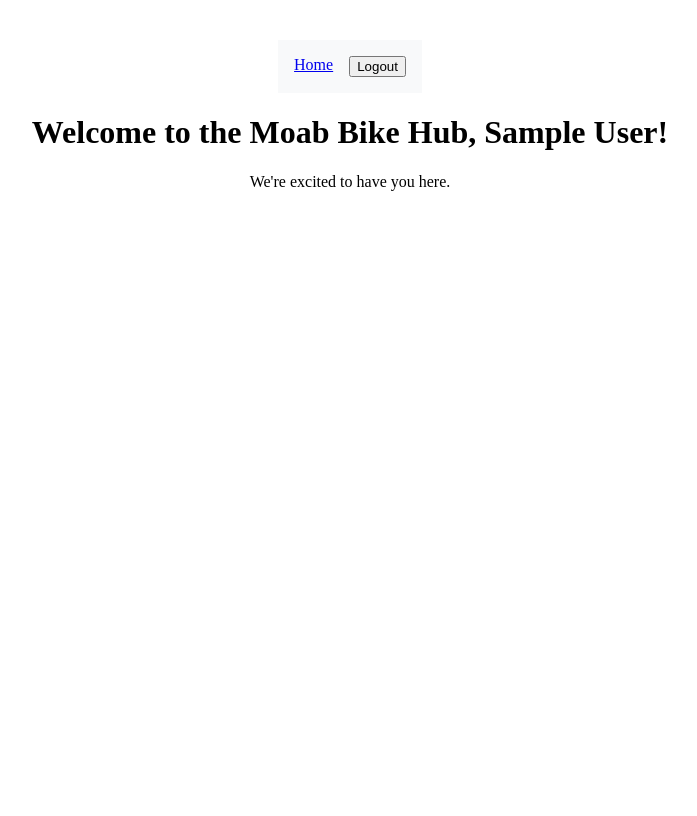
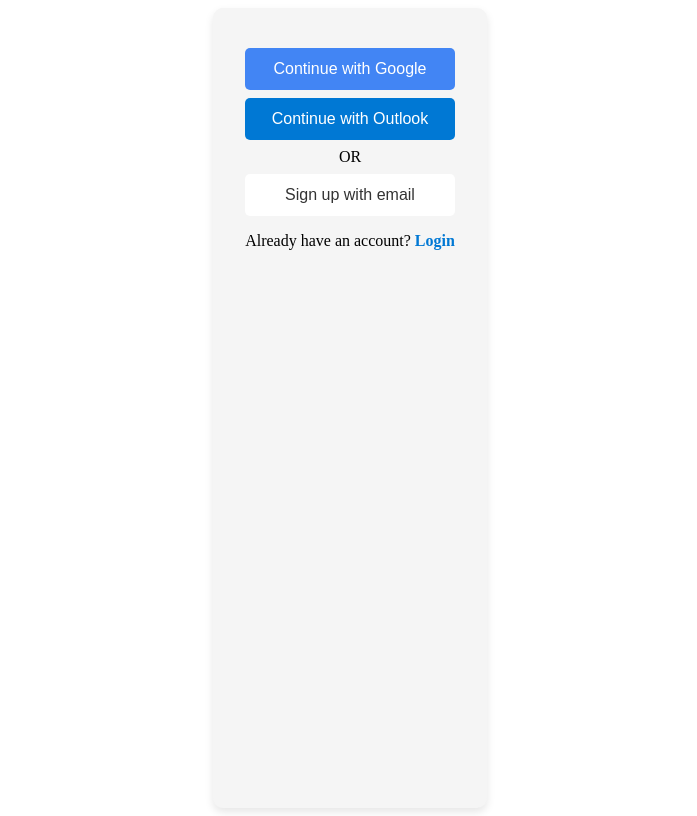
Before and after one commit to lalonggone/moab-bike-app, a Vue app: page / in a window 1280 px wide. Shown: the whole page, without its empty margins (290-987 px from the left). Built offline with nearby package versions, Linux system fonts and the light colour scheme; no server answers; sample sign-in values are in the browser's storage.

Commit message:
Add ability to differentiate individual vs organization accounts, fix auth handling and route nav

```diff
--- a/src/App.vue
+++ b/src/App.vue
@@ -9,3 +9,11 @@
   name: 'App',
 };
 </script>
+
+<style>
+#app {
+  display: flex;
+  justify-content: center;
+  height: 100vh;
+}
+</style>
--- a/src/components/CyclistQuiz.vue
+++ b/src/components/CyclistQuiz.vue
@@ -1,6 +1,7 @@
 <template>
     <div v-if="show" class="modal">
       <div class="modal-content">
+        <button @click="closeModal">Close</button>
         <h1>Let's get to know you better!</h1>
         <form @submit.prevent="submitQuiz">
           <div v-if="step === 1" class="quiz-step">
@@ -41,6 +42,10 @@
       const goals = ref([]);
       const auth = getAuth();
 
+      const closeModal = () => {
+        emit('close');
+      };
+
       const nextStep = () => {
         step.value++;
       };
@@ -69,7 +74,8 @@
         type,
         goals,
         nextStep,
-        submitQuiz
+        submitQuiz,
+        closeModal
       };
     }
   });
--- a/src/components/Login.vue
+++ b/src/components/Login.vue
@@ -30,7 +30,9 @@
           password: password.value
         });
         console.log('User logged in:', response.data);
-          router.push('/');
+        localStorage.setItem('token', response.data.token);
+        localStorage.setItem('user', JSON.stringify(response.data.user));
+        router.push('/home');  // Navigate to home after successful login
       } catch (error) {
         console.error('Error logging in:', error);
       }
--- a/src/components/NavBar.vue
+++ b/src/components/NavBar.vue
@@ -1,24 +1,29 @@
 <template>
   <nav>
-      <router-link to="/">Home</router-link>
-      <button @click="logout">Logout</button>
+    <ul>
+      <li><router-link to="/home">Home</router-link></li>
+      <li><button @click="logout">Logout</button></li>
+    </ul>
   </nav>
 </template>
 
 <script lang="ts">
 import { defineComponent } from 'vue';
-  import { signOut } from 'firebase/auth';
-  import { auth } from '../firebaseConfig';
 import { useRouter } from 'vue-router';
 
 export default defineComponent({
   setup() {
     const router = useRouter();
-      const logout = async () => {
-        await signOut(auth);
-        router.push('/signup');
+
+    const logout = () => {
+      localStorage.removeItem('token');
+      localStorage.removeItem('user');
+      router.push('/login');
     };
-      return { logout };
+
+    return {
+      logout
+    };
   }
 });
 </script>
@@ -26,8 +31,26 @@
 <style scoped>
 nav {
   display: flex;
-    gap: 1rem;
-    background-color: #f8f9fa;
+  justify-content: space-between;
+  /* background-color: #333; */
+  color: white;
   padding: 1rem;
 }
+
+ul {
+  list-style-type: none;
+  display: flex;
+  gap: 1rem;
+}
+
+li {
+  display: flex;
+}
+
+button {
+  background: none;
+  border: none;
+  color: white;
+  cursor: pointer;
+}
 </style>
--- a/src/components/Register.vue
+++ b/src/components/Register.vue
@@ -5,6 +5,10 @@
       <input v-model="name" placeholder="Name" required />
       <input v-model="email" placeholder="Email" required />
       <input v-model="password" type="password" placeholder="Password" required />
+      <select v-model="accountType" required>
+        <option value="individual">Individual</option>
+        <option value="organization">Organization</option>
+      </select>
       <button type="submit">Register</button>
     </form>
     <p class="login-prompt">
@@ -15,8 +19,8 @@
 
 <script lang="ts">
 import { defineComponent, ref } from 'vue';
+import axios from 'axios';
 import { useRouter } from 'vue-router';
-import axios from 'axios';
 
 export default defineComponent({
   setup() {
@@ -24,13 +28,15 @@
     const name = ref('');
     const email = ref('');
     const password = ref('');
+    const accountType = ref('individual'); // Default value
 
     const register = async () => {
       try {
         const response = await axios.post('http://localhost:3000/register', {
           name: name.value,
           email: email.value,
-          password: password.value
+          password: password.value,
+          account_type: accountType.value
         });
         console.log('User registered:', response.data);
         router.push('/login');
@@ -43,6 +49,7 @@
       name,
       email,
       password,
+      accountType,
       register
     };
   }
@@ -67,7 +74,7 @@
   gap: 1rem;
 }
 
-input {
+input, select {
   width: 100%;
   padding: 0.75rem;
   border: 1px solid #ccc;
--- a/src/components/Signup.vue
+++ b/src/components/Signup.vue
@@ -3,7 +3,6 @@
     <div class="signup-buttons">
       <button class="google-signup" @click="googleSignIn">Continue with Google</button>
       <button class="outlook-signup">Continue with Outlook</button>
-    </div>
       <div class="divider">
         <span>OR</span>
       </div>
@@ -11,6 +10,7 @@
       <p class="already-account">
         Already have an account? <router-link to="/login">Login</router-link>
       </p>
+    </div>
   </div>
 </template>
 
@@ -29,7 +29,10 @@
         const result = await signInWithPopup(auth, googleProvider);
         const user = result.user;
         console.log('User signed in with Google:', user);
-        router.push('/');  // Navigate to home after successful sign-in
+        const token = await user.getIdToken();
+        localStorage.setItem('token', token);
+        localStorage.setItem('user', JSON.stringify(user));
+        router.push('/home');  // Navigate to home after successful sign-in
       } catch (error) {
         console.error('Error signing in with Google:', error);
       }
@@ -52,6 +55,7 @@
   display: flex;
   flex-direction: column;
   align-items: center;
+  max-width: 400px;
   padding: 2rem;
   background-color: #f5f5f5;
   border-radius: 10px;
@@ -91,7 +95,6 @@
 .divider span {
   flex-grow: 1;
   text-align: center;
-  border-bottom: 1px solid #ccc;
   line-height: 0.1em;
   margin: 0 1rem;
   padding: 0 1rem;
--- a/src/router/index.ts
+++ b/src/router/index.ts
@@ -3,13 +3,13 @@
 import Signup from '../components/Signup.vue';
 import Login from '../components/Login.vue';
 import Register from '../components/Register.vue';
-import { getAuth, onAuthStateChanged } from 'firebase/auth';
 
 const routes = [
-  { path: '/', component: Home, meta: { requiresAuth: true } },
+  { path: '/', component: Signup },
   { path: '/signup', component: Signup },
   { path: '/login', component: Login },
-  { path: '/register', component: Register }
+  { path: '/register', component: Register },
+  { path: '/home', component: Home, meta: { requiresAuth: true } }
 ];
 
 const router = createRouter({
@@ -18,14 +18,13 @@
 });
 
 router.beforeEach((to, from, next) => {
-  const auth = getAuth();
   const requiresAuth = to.matched.some(record => record.meta.requiresAuth);
-  const user = auth.currentUser;
+  const isAuthenticated = localStorage.getItem('token') !== null;
 
-  if (requiresAuth && !user) {
+  if (requiresAuth && !isAuthenticated) {
     next('/signup');
-  } else if (user && (to.path === '/login' || to.path === '/signup' || to.path === '/register')) {
-    next('/');
+  } else if (isAuthenticated && (to.path === '/login' || to.path === '/signup' || to.path === '/register')) {
+    next('/home');
   } else {
     next();
   }
--- a/src/views/Home.vue
+++ b/src/views/Home.vue
@@ -5,7 +5,7 @@
       <h1>Welcome to the Moab Bike Hub, {{ userName }}!</h1>
       <p>We're excited to have you here.</p>
     </div>
-    <CyclistQuiz v-if="showQuizModal" @close="closeQuizModal" />
+    <CyclistQuiz v-if="showQuizModal" :show="showQuizModal" @close="closeQuizModal" />
   </div>
 </template>
 
@@ -13,7 +13,6 @@
 import { defineComponent, ref, onMounted } from 'vue';
 import NavBar from '../components/NavBar.vue';
 import CyclistQuiz from '../components/CyclistQuiz.vue';
-import { getAuth, onAuthStateChanged } from 'firebase/auth';
 
 export default defineComponent({
   name: 'Home',
@@ -24,21 +23,14 @@
   setup() {
     const isAuthenticated = ref(false);
     const userName = ref('');
-    const showQuizModal = ref(false); // Control the visibility of the quiz modal
-    const auth = getAuth();
+    const showQuizModal = ref(false);
 
     onMounted(() => {
-      onAuthStateChanged(auth, (user) => {
-        if (user) {
-          isAuthenticated.value = true;
-          userName.value = user.displayName || 'User';
-          // Check if the quiz has been completed
-          // For now, we will set it to show for demonstration
-          showQuizModal.value = true; // Set this based on your logic
-        } else {
-          isAuthenticated.value = false;
-        }
-      });
+      console.log('Home component mounted');
+      const user = JSON.parse(localStorage.getItem('user') || '{}');
+      isAuthenticated.value = !!localStorage.getItem('token');
+      userName.value = user.displayName || user.email || 'User';
+      showQuizModal.value = !user.quizCompleted; // Adjust based on your logic
     });
 
     const closeQuizModal = () => {
```
Also changed, not shown: src/views/UserProfile.vue (deleted, +0 -24 lines). Lines whose indentation alone changed are shown as unchanged.
